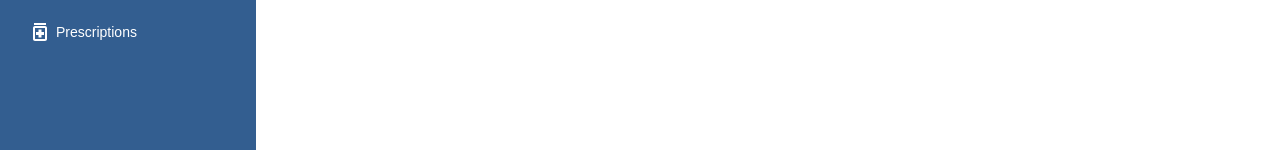
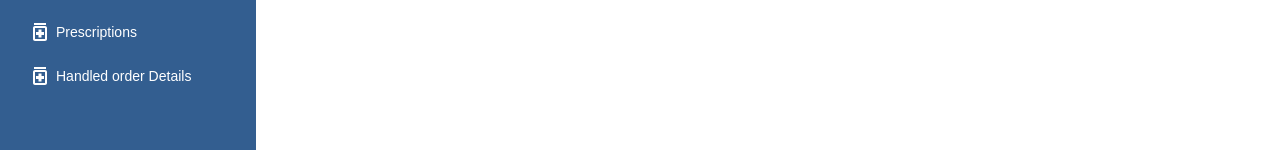
Before and after one commit to aravinda-amr/PMS, a React (Create React App) app in the folder frontend/: page /staffReward in a window 1280 px wide. Shown: the part 375-525 px from the top of the page. Built offline with nearby package versions, Linux system fonts and the light colour scheme; no server answers.

Commit message:
update navbar

```diff
--- a/frontend/src/components/Navbar.js
+++ b/frontend/src/components/Navbar.js
@@ -61,6 +61,12 @@ const Navbar = () => {
             <div className='flex my-3 hover:bg-blue-button hover:shadow-xl hover:transition-all px-3 py-1 rounded-md'>
                 <MedicationOutlinedIcon/>
                 <h1 className='ps-1 my-auto'>Prescriptions</h1>
+            </div>
+        </Link>
+        <Link to="/staffReward">
+            <div className='flex my-3 hover:bg-blue-button hover:shadow-xl hover:transition-all px-3 py-1 rounded-md'>
+                <MedicationOutlinedIcon/>
+                <h1 className='ps-1 my-auto'>Handled order Details</h1>
             </div>
         </Link>
     </div>
--- a/frontend/src/pages/StaffReward.js
+++ b/frontend/src/pages/StaffReward.js
@@ -18,7 +18,7 @@ export const StaffReward =() => {
         fetchReward();
     }, [])
     return(
-        <div className="reward">
+        <div className="ml-64 reward">
            <div className="reward_form">
              {staff && staff.map ((staffreward) => (
                 <StaffRewardDetails key={staffreward._id} staffreward = {staffreward}/>))}
```
